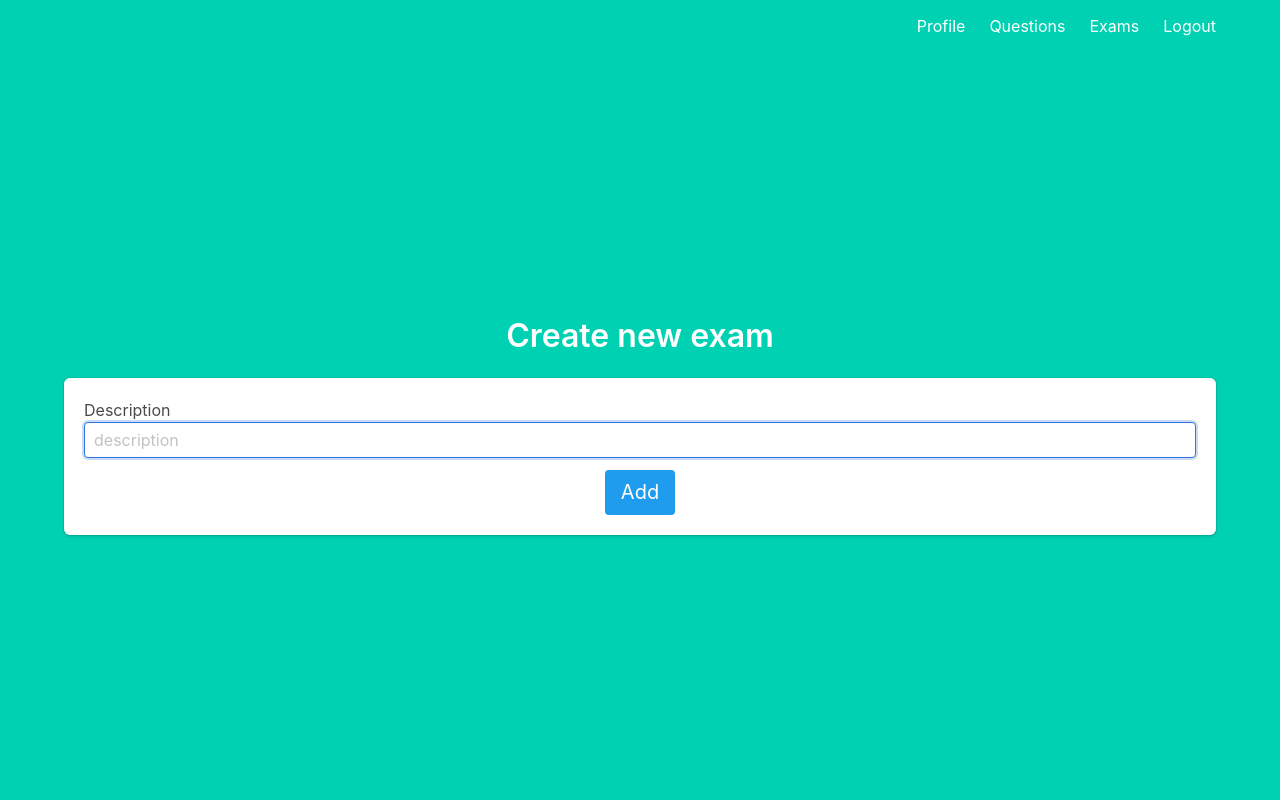
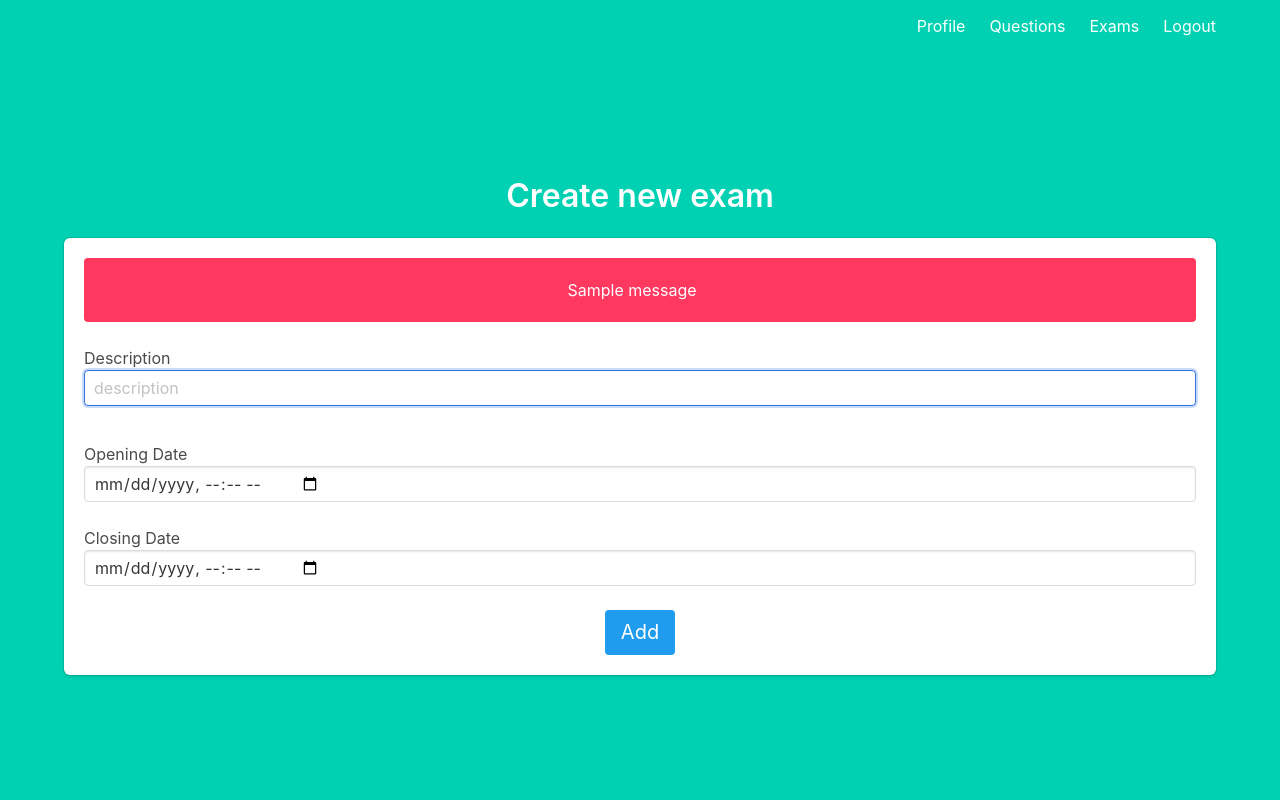
Before and after one commit to Projeto-Final-ES-UNB-2023-01/projeto-final, a Flask app: page /exam/new in a window 1280 px wide. Run offline with Flask 3, Linux system fonts and the light colour scheme; a user stored in the database is signed in; one stand-in notice (Sample message) is shown.

Commit message:
feat: add opening and closing dates at forms

```diff
--- a/app/controllers/exams_controllers.py
+++ b/app/controllers/exams_controllers.py
@@ -2,6 +2,7 @@ from flask import Blueprint, render_template, redirect, url_for, request, flash
 from flask_login import login_required, current_user
 from ..models import User, Question, Exam, Attempt
 from ..webapp import db
+from datetime import datetime
 
 exam = Blueprint('exam', __name__)
 
@@ -22,7 +23,20 @@ def show():
 def new():
     if request.method == 'POST':
         description = request.form.get('description')
-        new_exam = Exam(description=description, prof_id=current_user.id)
+        openingDate = request.form.get('openingDate')
+        closingDate = request.form.get('closingDate')
+
+        date_format = '%Y-%m-%dT%H:%M'
+        openingConvertedDate = datetime.strptime(openingDate, date_format)
+        closingConvertedDate = datetime.strptime(closingDate, date_format)
+        if (openingConvertedDate >= closingConvertedDate ):
+            flash("Invalid Date. Please try again.")
+            return redirect(url_for('exam.new'))
+
+        new_exam = Exam(description=description,
+                        prof_id=current_user.id,
+                        openingDate = openingConvertedDate,
+                        closingDate = closingConvertedDate)
 
         db.session.add(new_exam)
         db.session.commit()
@@ -81,6 +95,7 @@ def apply(exam_id):
         if attempt.student_id == current_user.id:
             return render_template('exams/already_answered.jinja2')
 
+
     exam_questions = Exam.query.filter_by(id=exam_id).first().questions
 
     return render_template('exams/apply.jinja2', questions=exam_questions)
@@ -100,6 +115,7 @@ def get_answers(exam_id):
             grade += exam_questions[question]['value']
 
         answers[question] = answer
+        print(f"Resposta correta: {exam_questions[question]['answer']}\nResposta do aluno: {answer}")
 
     new_attempt = Attempt(student_id=current_user.id,
                           answers=answers,
--- a/app/controllers/questions_controllers.py
+++ b/app/controllers/questions_controllers.py
@@ -26,9 +26,7 @@ def new():
         db.session.commit()
 
         return redirect(url_for('question.new_type', id=new_question.id))
-    """
-    PAREI NA PARTE DE DEFINIR A FUNÇÃO NEW_NOVO TIPO E TENTAR FAZER DE UMA FORMA DINÂMICA
-    """
+
 
 
 @question.route('/new/<id>', methods=['POST', 'GET'])
@@ -66,7 +64,7 @@ def new_type(id):
         db.session.add(question)
         db.session.commit()
 
-        return redirect(url_for('main.profile'))
+        return redirect(url_for('question.show_questions'))
 
 
 @question.route('/', methods=['GET'])
--- a/app/models/exam.py
+++ b/app/models/exam.py
@@ -1,6 +1,7 @@
+from datetime import datetime
 from ..webapp import db
 from . import User
-from sqlalchemy import String, ForeignKey, ARRAY, Integer
+from sqlalchemy import String, ForeignKey, DateTime
 from sqlalchemy.orm import Mapped, mapped_column, relationship
 from sqlalchemy_json import MutableJson
 from sqlalchemy.ext.mutable import MutableList
@@ -13,5 +14,6 @@ class Exam(db.Model):
     description: Mapped[String] = mapped_column(String)
     questions: Mapped[MutableJson] = mapped_column(MutableJson, nullable=True)
     prof_id: Mapped[int] = mapped_column(ForeignKey('users.id'))
-
+    openingDate: Mapped[DateTime] = mapped_column(DateTime)
+    closingDate: Mapped[DateTime] = mapped_column(DateTime)
     professor: Mapped["User"] = relationship(back_populates='exams')
--- a/app/templates/exams/new.jinja2
+++ b/app/templates/exams/new.jinja2
@@ -1,8 +1,16 @@
 {% extends 'base.jinja2' %}
 
 {% block content %}
+
     <h3 class="title">Create new exam</h3>
     <div class="box">
+    {% with messages = get_flashed_messages() %}
+                {% if messages %}
+                    <div class="notification is-danger">
+                        {{ messages[0] }}
+                    </div>
+                {% endif %}
+            {% endwith %}
         <form method="post">
             <div class="field">
                 <div class="control">
@@ -12,6 +20,19 @@
                            autofocus="" required>
                 </div>
             </div>
+            <br>
+            <div class = "control">
+            Opening Date
+            <input class = 'input' type = 'datetime-local' name = 'openingDate'>
+            </div> <br>
+
+            <div class = "control">
+            Closing Date
+            <input class = 'input' type = 'datetime-local' name = 'closingDate'>
+            </div> <br>
+
+
+
             <button class="button is-info is-medium is-responsive">Add</button>
         </form>
     </div>
```
